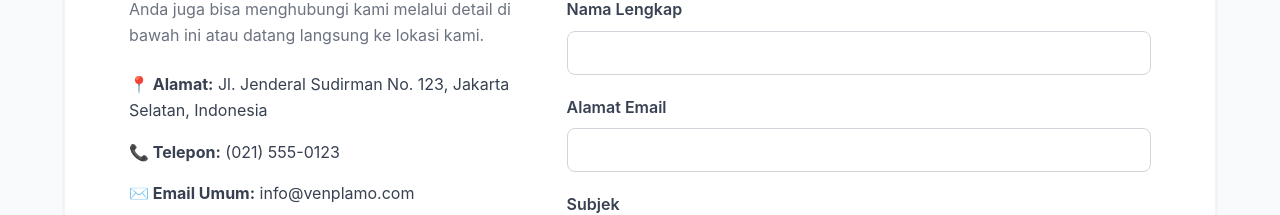
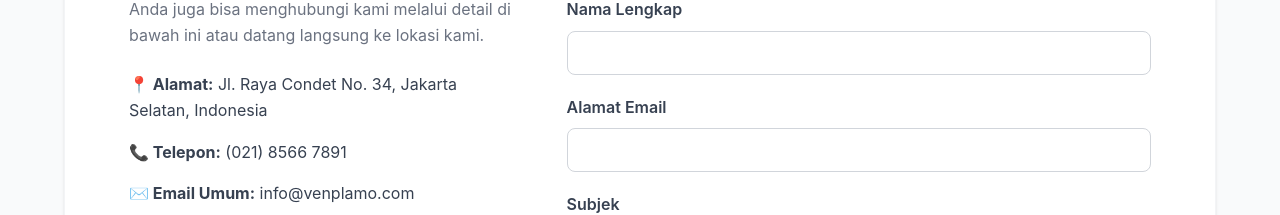
Before and after one commit to makairon92/Venpuramo, a plain HTML site: page contact.html in a window 1280 px wide. Shown: the part 487-702 px from the top of the page. Drawn offline with Linux system fonts and the light colour scheme.

Commit message:
VenPlamo PPW Update

```diff
--- a/contact.html
+++ b/contact.html
@@ -45,8 +45,8 @@
                         <h2 class="section-title-small">Informasi Kontak</h2>
                         <p>Anda juga bisa menghubungi kami melalui detail di bawah ini atau datang langsung ke lokasi kami.</p>
                         <ul class="contact-details-list">
-                            <li><strong>📍 Alamat:</strong> Jl. Jenderal Sudirman No. 123, Jakarta Selatan, Indonesia</li>
-                            <li><strong>📞 Telepon:</strong> (021) 555-0123</li>
+                            <li><strong>📍 Alamat:</strong> Jl. Raya Condet No. 34, Jakarta Selatan, Indonesia</li>
+                            <li><strong>📞 Telepon:</strong> (021) 8566 7891</li>
                             <li><strong>✉️ Email Umum:</strong> info@venplamo.com</li>
                             <li><strong>✉️ Dukungan:</strong> support@venplamo.com</li>
                             <li><strong>✉️ Partnership:</strong> partnership@venplamo.com</li>
```
